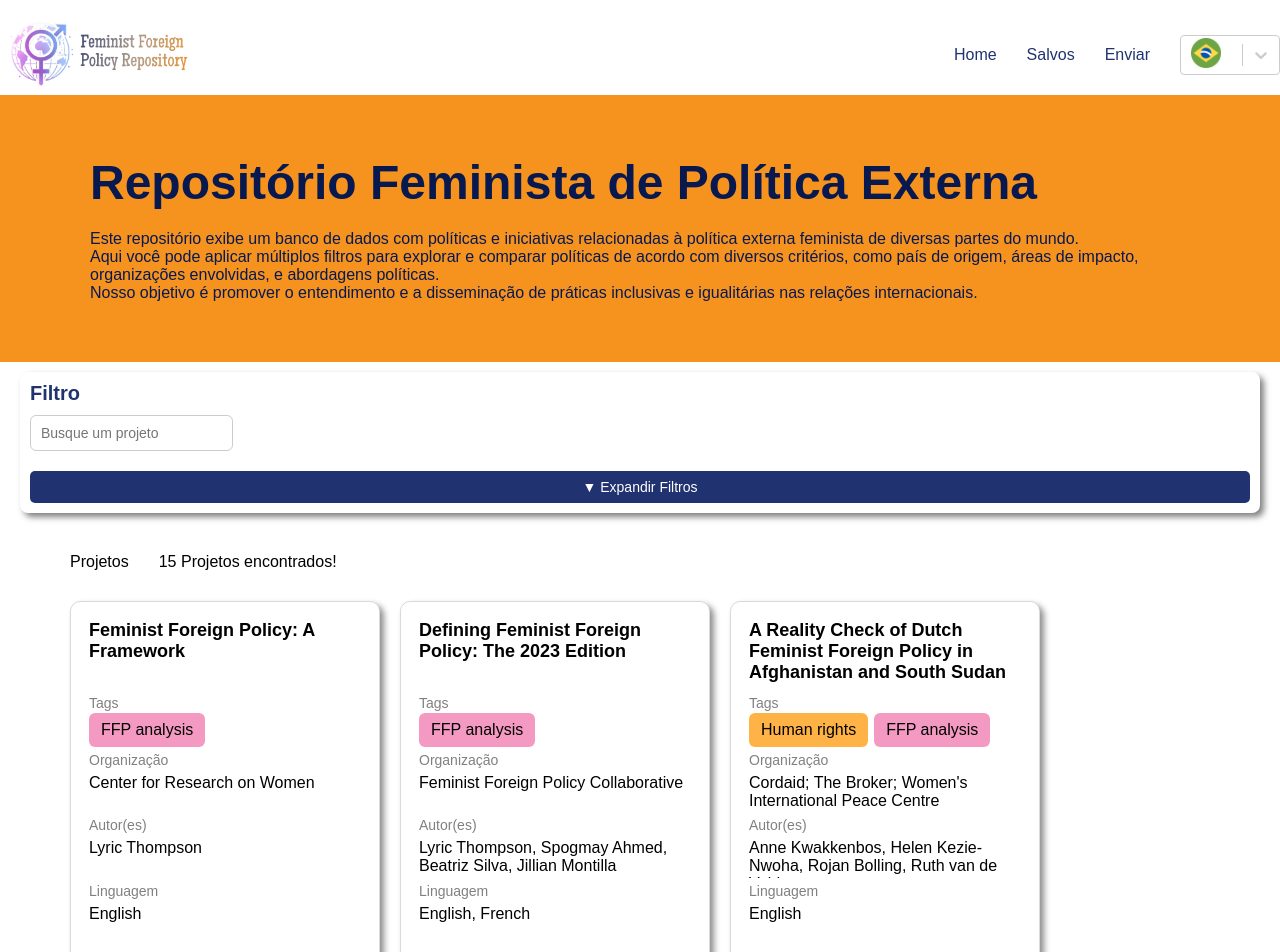
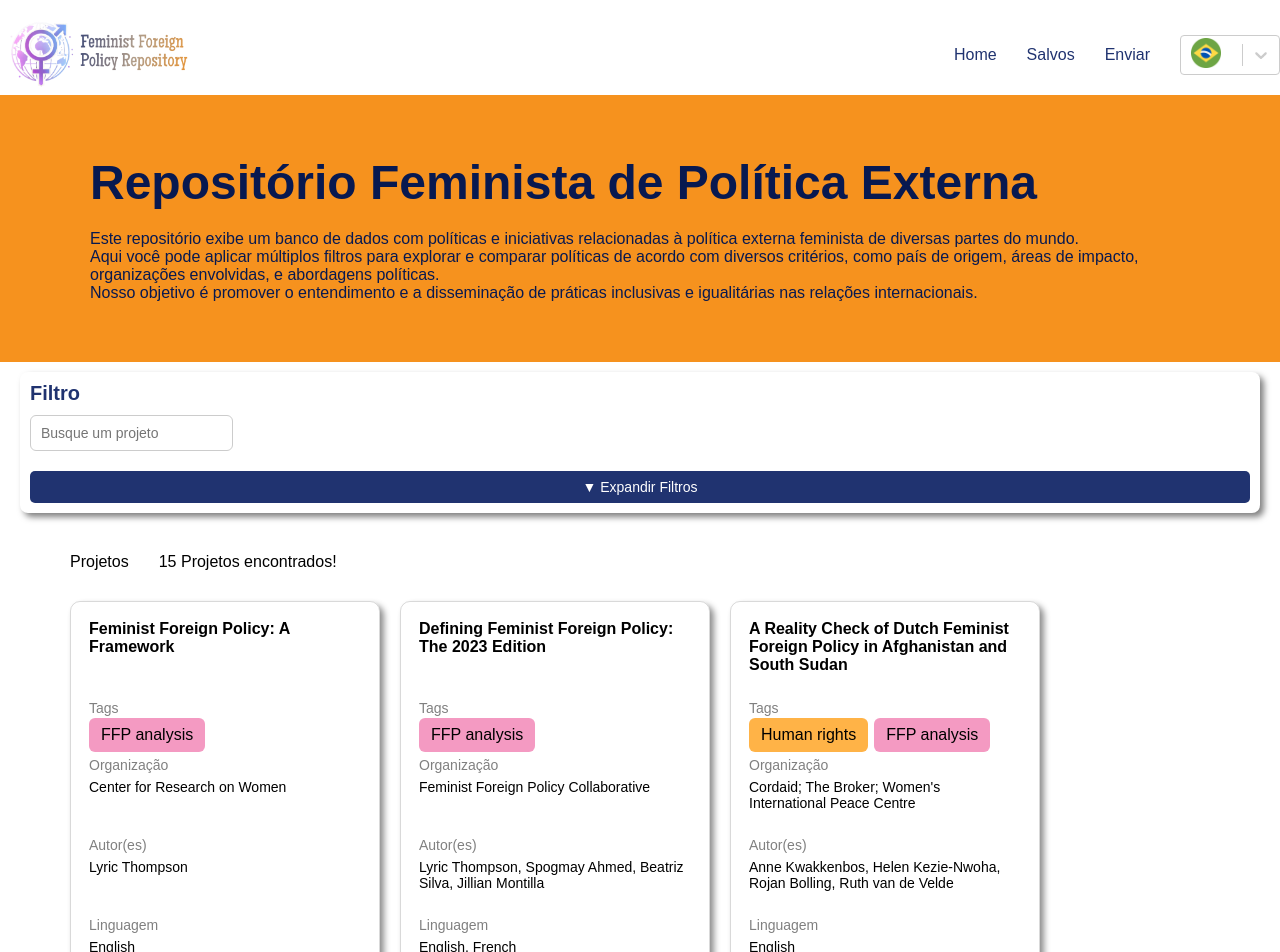
Before and after one commit to bsdeab/FFPR, a React (Create React App) app: page / in a window 1280 px wide. Shown: the top 952 px of the page. Built offline with nearby package versions, Linux system fonts and the light colour scheme.

Commit message:
arrumado

```diff
--- a/src/components/Card/Card.scss
+++ b/src/components/Card/Card.scss
@@ -1,7 +1,7 @@
 .card-container {
     width: 100%;
     max-width: 310px; // Limita o tamanho máximo do card
-    height: 450px;
+    height: auto;
     border-radius: 10px;
     display: flex;
     flex-direction: column;
@@ -57,10 +57,13 @@
     .card-title-area {
       width: 100%;
       height: 80px;
+      overflow: hidden;            /* Esconde o conteúdo que passa do limite */
+      white-space: wrap;         /* Garante que o texto não será quebrado em várias linhas */
+      text-overflow: ellipsis;     /* Adiciona as reticências quando o texto for maior que o contêiner */
 
       .card-title {
         font-weight: bold;
-        font-size: 18px;
+        font-size: 16px;
         padding-bottom: 6px;
       }
     }
@@ -87,11 +90,12 @@
     .card-organization-area,
     .card-author-area,
     .card-language-area {
-      height: 65px;
+      height: 75px;
       margin-top: 5px;
       gap: 6px;
       display: flex;
       flex-direction: column;
+      font-size: 14px;
       overflow: hidden;            /* Esconde o conteúdo que passa do limite */
       white-space: wrap;         /* Garante que o texto não será quebrado em várias linhas */
       text-overflow: ellipsis;     /* Adiciona as reticências quando o texto for maior que o contêiner */
```
